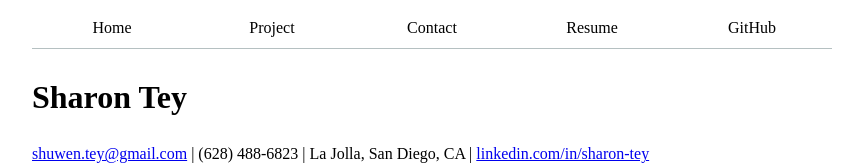
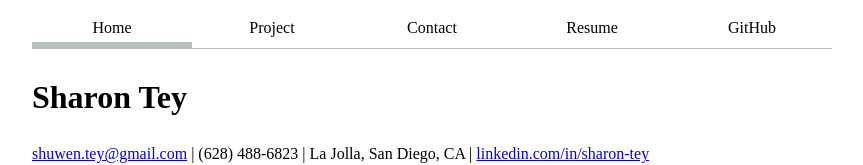
Before and after one commit to sharontey/test_portfolio, a plain HTML site: page resume/index.html in a window 1280 px wide. Shown: the top 165 px of the page, without its empty margins (208-1071 px from the left). Drawn offline with Linux system fonts and the light colour scheme; files that its build step writes are made by us from their sources.

Commit message:
Update index.html

```diff
--- a/resume/index.html
+++ b/resume/index.html
@@ -9,7 +9,7 @@
 <body>
     <nav>
         <ul>
-            <li><a href="../index.html">Home</a></li>
+            <li><a href="../index.html" class="current">Home</a></li>
             <li><a href="../project/index.html">Project</a></li>
             <li><a href="../contact/index.html">Contact</a></li>
             <li><a href="../resume/index.html">Resume</a></li>
```
